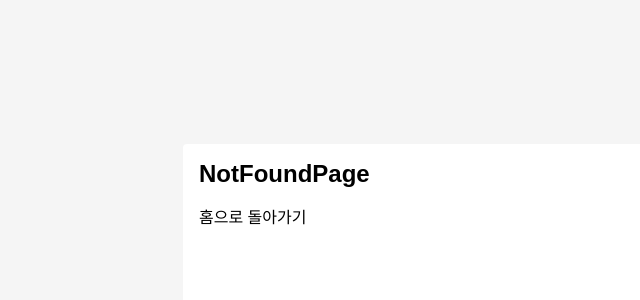
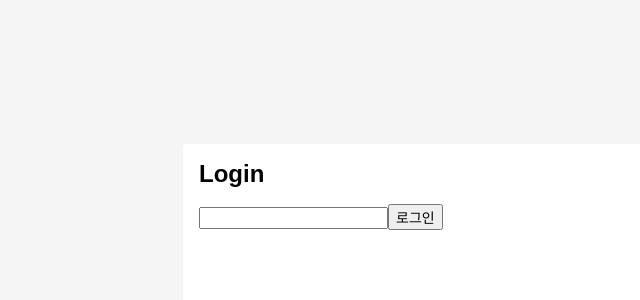
Before and after one commit to okskmk2/mini-web, a React (Vite) app: page /login in a window 1280 px wide. Shown: the top 300 px of the page, without its empty margins (121-761 px from the left). Built offline with nearby package versions, Linux system fonts and the light colour scheme.

Commit message:
로그인 기능 추가, 스토어 추가

```diff
--- a/package.json
+++ b/package.json
@@ -17,7 +17,8 @@
     "react": "^19.2.0",
     "react-dom": "^19.2.0",
     "react-markdown": "^10.1.0",
-    "react-router": "^7.12.0"
+    "react-router": "^7.12.0",
+    "zustand": "^5.0.10"
   },
   "devDependencies": {
     "@eslint/js": "^9.39.1",
--- a/src/assets/styles/index.css
+++ b/src/assets/styles/index.css
@@ -49,6 +49,7 @@ hr {
 a {
   color: inherit;
   text-decoration: none;
+  cursor: pointer;
 }
 
 a:hover {
--- a/src/layouts/GnbLayout.tsx
+++ b/src/layouts/GnbLayout.tsx
@@ -1,6 +1,9 @@
 import { Link, NavLink, Outlet } from "react-router";
+import { useUserStore } from "../store/useUserStore";
 
 export default function GnbLayout() {
+  const currentUser = useUserStore((state) => state.currentUser);
+  const setCurrentUser = useUserStore((state) => state.setCurrentUser);
   return (
     <div className="GnbLayout">
       <header className="gnb">
@@ -9,6 +12,23 @@ export default function GnbLayout() {
           <NavLink to="/report">Report</NavLink>
           <NavLink to="/agent">Agent</NavLink>
         </nav>
+        <nav>
+          {currentUser ? (
+            <>
+              <span>{currentUser?.name}</span>
+              <a
+                tabIndex={0}
+                onClick={() => {
+                  setCurrentUser(null);
+                }}
+              >
+                로그아웃
+              </a>
+            </>
+          ) : (
+            <NavLink to="/login">로그인</NavLink>
+          )}
+        </nav>
       </header>
       <Outlet />
     </div>
--- a/src/lib/types.ts
+++ b/src/lib/types.ts
@@ -32,3 +32,8 @@ export interface ChatItem {
   text: string;
   chatStatus?: ChatStatus;
 }
+
+export interface User {
+  id: string;
+  name: string;
+}
--- /dev/null
+++ b/src/pages/LoginPage.tsx
@@ -0,0 +1,35 @@
+import type React from "react";
+import { useState } from "react";
+import { useUserStore } from "../store/useUserStore";
+import { useNavigate } from "react-router";
+
+export default function LoginPage() {
+  const [userName, setUserName] = useState<string>("");
+  const setCurrentUser = useUserStore((state) => state.setCurrentUser);
+  const navigate = useNavigate();
+
+  const handleSubmit = (e: React.FormEvent<HTMLFormElement>) => {
+    e.preventDefault();
+    setCurrentUser({
+      id: crypto.randomUUID(),
+      name: userName,
+    });
+    navigate("/");
+  };
+
+  return (
+    <main>
+      <h1>Login</h1>
+      <form onSubmit={handleSubmit}>
+        <input
+          type="text"
+          value={userName}
+          onChange={(e) => {
+            setUserName(e.currentTarget.value);
+          }}
+        />
+        <button type="submit">로그인</button>
+      </form>
+    </main>
+  );
+}
--- a/src/router.ts
+++ b/src/router.ts
@@ -7,6 +7,7 @@ import ReportMainPage from "./pages/report/ReportMainPage";
 import AgentMainPage from "./pages/agent/AgentMainPage";
 import NotFoundPage from "./pages/error/NotFoundPage";
 import ReportDetailPage from "./pages/report/ReportDetailPage";
+import LoginPage from "./pages/LoginPage";
 
 export const router = createBrowserRouter([
   {
@@ -42,6 +43,10 @@ export const router = createBrowserRouter([
     Component: BlankLayout,
     children: [
       {
+        path: "login",
+        Component: LoginPage,
+      },
+      {
         path: "*",
         Component: NotFoundPage,
       },
--- /dev/null
+++ b/src/store/useUserStore.ts
@@ -0,0 +1,14 @@
+import { create } from "zustand";
+import type { User } from "../lib/types";
+
+interface UserStore {
+  currentUser: User | null;
+  setCurrentUser: (currentUser: User | null) => void;
+  getCurrentUser: () => User | null;
+}
+
+export const useUserStore = create<UserStore>((set, get) => ({
+  currentUser: null,
+  setCurrentUser: (currentUser) => set({ currentUser }),
+  getCurrentUser: () => get().currentUser,
+}));
```
Also changed, not shown: 1 other file (tests, documents, lock files or other folders).
